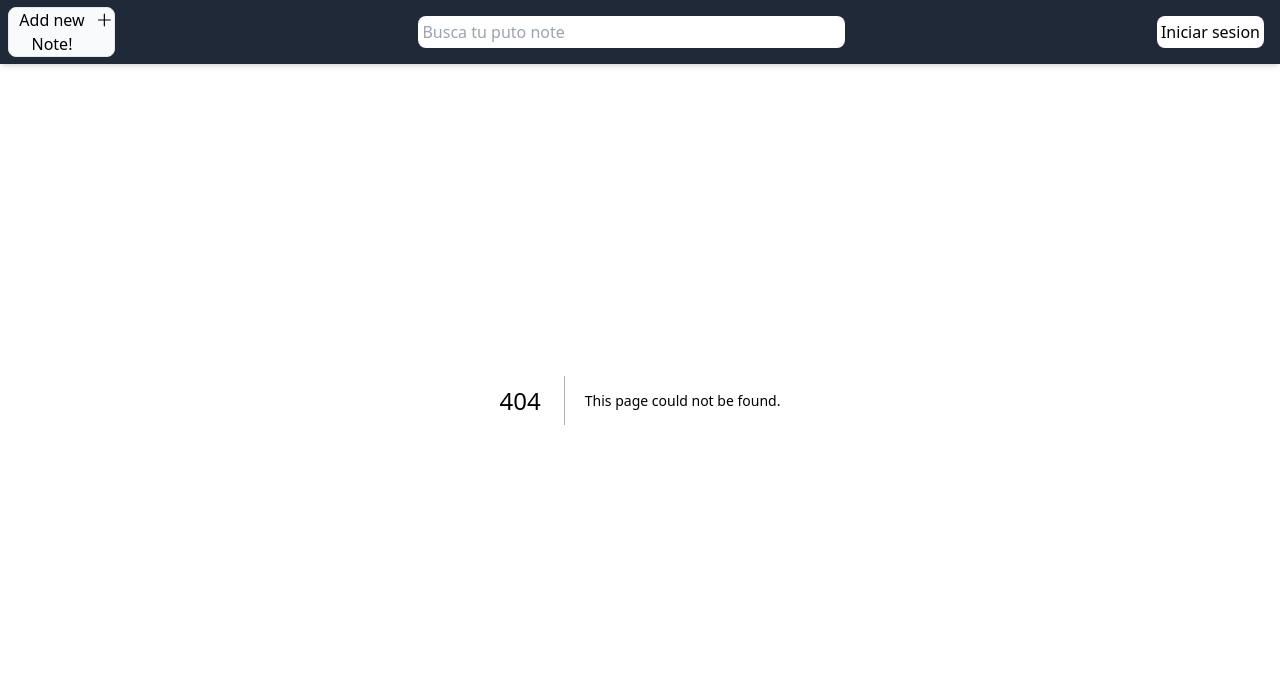
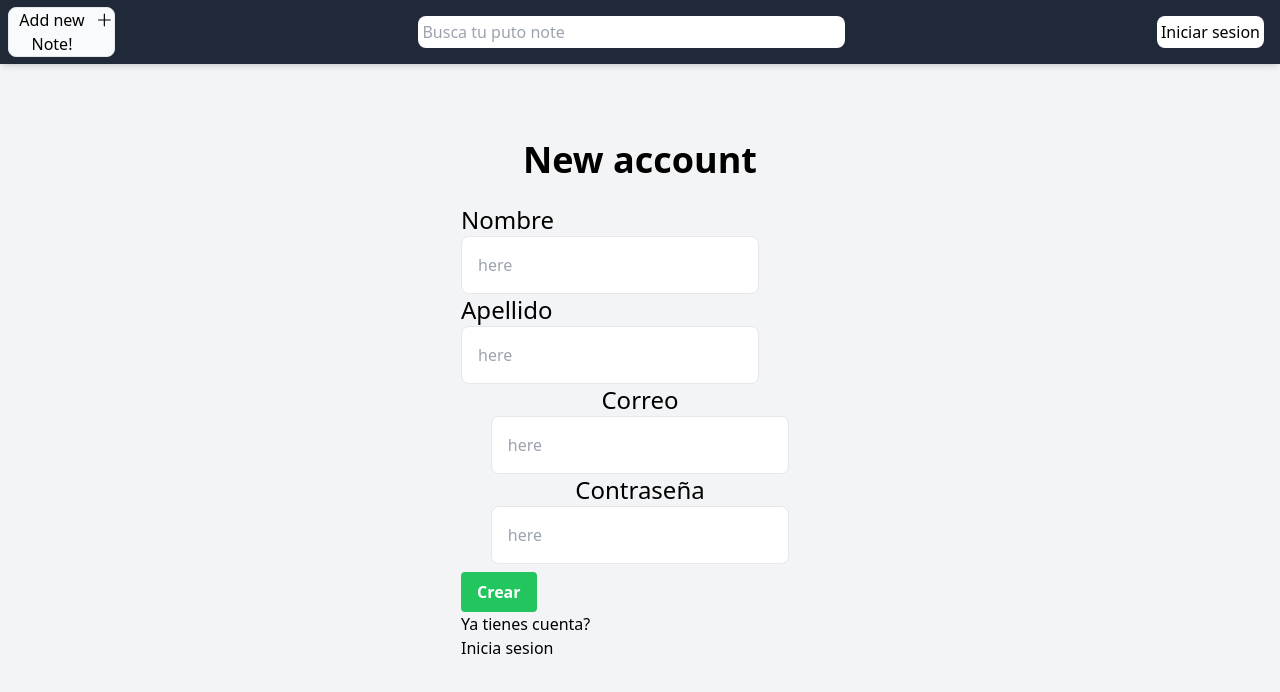
Before and after one commit to TheM100/BlockNotes, a Next.js app: page /register in a window 1280 px wide. Before the commit this address had no page. Shown: the top 692 px of the page. Built offline with nearby package versions, Linux system fonts and the light colour scheme.

Commit message:
Add registerForm component and page for registration

```diff
--- /dev/null
+++ b/components/registerForm/registerForm.jsx
@@ -0,0 +1,31 @@
+"use client"
+
+export default function registerForm() {
+    return (
+        <>
+            <form action="">
+                <div className="w-full">
+                    <label className="text-2xl">Nombre</label>
+                    <input className="w-10/12 border rounded-lg p-4" type="text" placeholder="here" />
+                </div>
+                <div className="w-full">
+                    <label className="text-2xl">Apellido</label>
+                    <input className="w-10/12 border rounded-lg p-4" type="text" placeholder="here" />
+                </div>
+                <div className="flex flex-col items-center w-full">
+                    <label className="text-2xl">Correo</label>
+                    <input className="w-10/12 border rounded-lg p-4" type="text" placeholder="here" />
+                </div>
+                <div className="flex flex-col items-center w-full">
+                    <label className="text-2xl">Contraseña</label>
+                    <input className="w-10/12 border rounded-lg p-4" type="password" placeholder="here" />
+                </div>
+                <button type="button" class="bg-green-500 hover:bg-green-600 text-white font-bold py-2 px-4 rounded mt-2">Crear</button>
+                <div>
+                    <p>Ya tienes cuenta?</p>
+                    <a href="/login">Inicia sesion</a>
+                </div>
+            </form>
+        </>
+    )
+}
--- /dev/null
+++ b/src/app/register/page.jsx
@@ -0,0 +1,12 @@
+
+import RegisterForm from '../../../components/registerForm/registerForm'
+
+export default function page() {
+  return (
+
+    <div className="flex flex-col items-center w-full h-screen justify-center bg-gray-100">
+      <h1 className="text-4xl text-black mb-6 font-bold">New account</h1>
+      <RegisterForm />
+    </div>
+  )
+}
```
